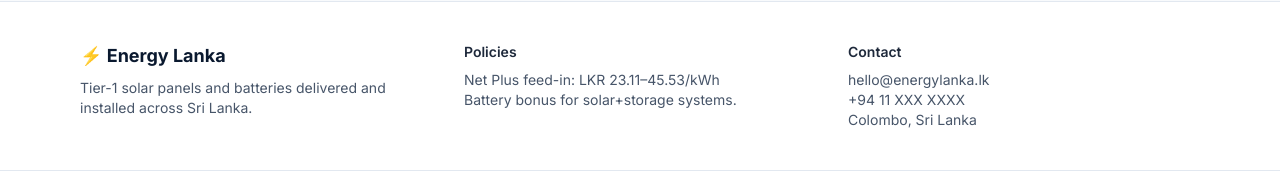
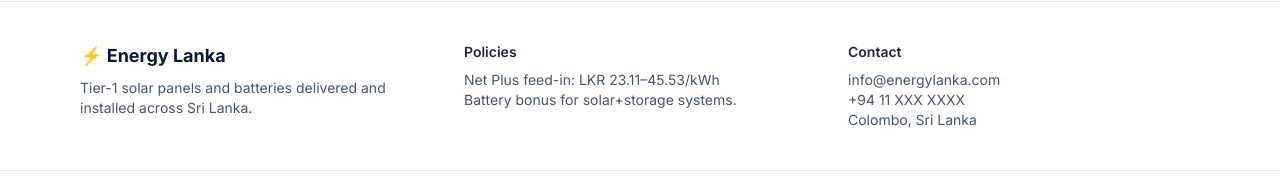
Before and after one commit to EnergyLanka/energy-lanka, a Next.js app: page / in a window 1280 px wide. Shown: the part 2078-2258 px from the top of the page. Built offline with nearby package versions, Linux system fonts and the light colour scheme; no server answers; the database is empty; a web font is replaced by a local one.

Commit message:
Update Footer.tsx

```diff
--- a/src/components/Footer.tsx
+++ b/src/components/Footer.tsx
@@ -12,7 +12,7 @@
         </div>
         <div className="text-sm">
           <div className="font-semibold">Contact</div>
-          <p className="mt-2 text-slate-600">hello@energylanka.lk<br/>+94 11 XXX XXXX<br/>Colombo, Sri Lanka</p>
+          <p className="mt-2 text-slate-600">info@energylanka.com<br/>+94 11 XXX XXXX<br/>Colombo, Sri Lanka</p>
         </div>
       </div>
       <div className="border-t border-slate-200 py-4 text-center text-xs text-slate-500">
```
